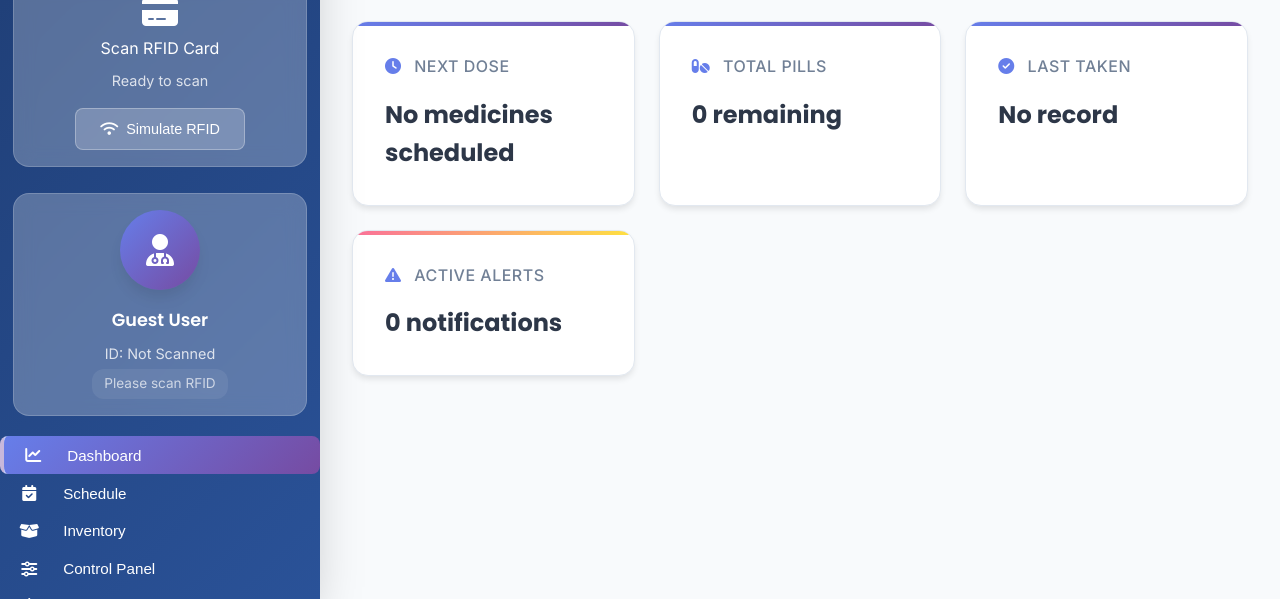
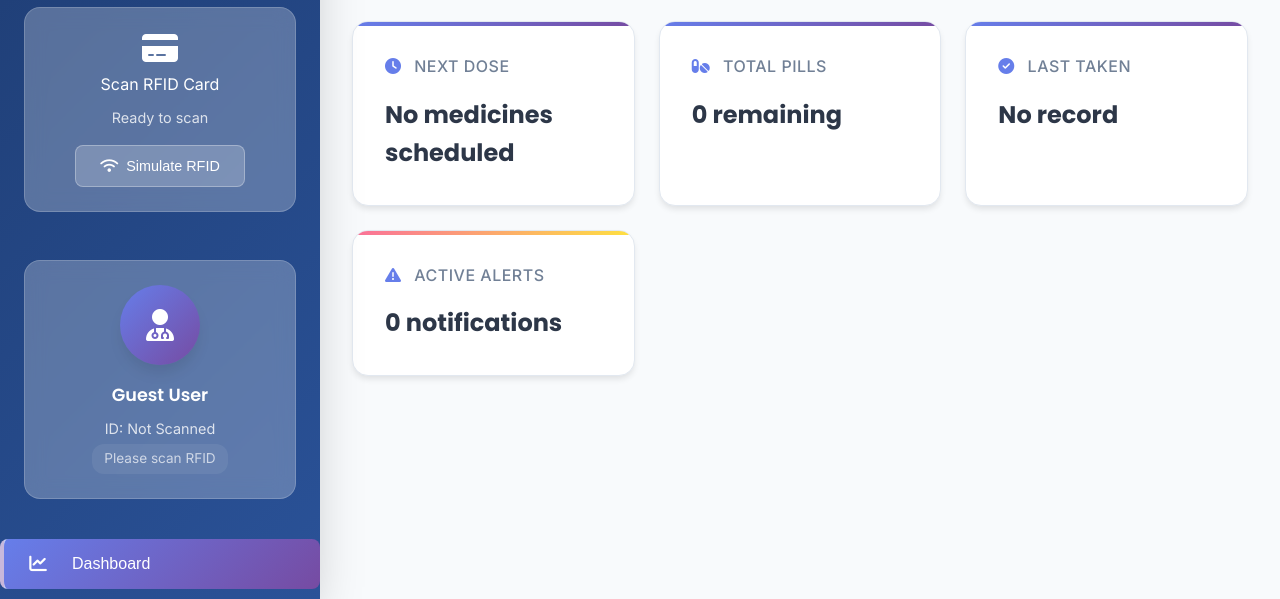
Before and after one commit to jayesx4708/Smart-Medicine-Box, a plain HTML site: page main.html in a window 1280 px wide. Shown: the part 201-800 px from the top of the page. Drawn offline with Linux system fonts and the light colour scheme.

Commit message:
updated sidebar

```diff
--- a/style.css
+++ b/style.css
@@ -124,15 +124,11 @@ body {
   flex-direction: column;
   position: fixed;
   height: 100vh;
-  overflow: hidden;   /* ✅ whole sidebar scrolls */
-  /* overflow-x: hidden; */
+  overflow-y: auto;
   z-index: 1000;
   backdrop-filter: blur(10px);
   transition: transform 0.3s cubic-bezier(0.4, 0, 0.2, 1);
 }
-
-
-
 
 .sidebar::-webkit-scrollbar {
   width: 6px;
@@ -148,7 +144,7 @@ body {
 }
 
 .sidebar-header {
-  padding: 1.2rem 1rem ;
+  padding: 2rem 1.5rem 1.5rem;
   border-bottom: 1px solid rgba(255, 255, 255, 0.1);
   text-align: center;
   background: rgba(255, 255, 255, 0.05);
@@ -189,9 +185,9 @@ body {
   background: var(--glassmorphism);
   backdrop-filter: blur(10px);
   border: 1px solid var(--glassmorphism-border);
-  padding: 1rem;
+  padding: 1.5rem;
   border-radius: 16px;
-  margin: 0.8rem;
+  margin: 1.5rem;
   text-align: center;
   transition: all 0.3s ease;
 }
@@ -233,9 +229,9 @@ body {
   background: var(--glassmorphism);
   backdrop-filter: blur(10px);
   border: 1px solid var(--glassmorphism-border);
-  padding: 1rem;
+  padding: 1.5rem;
   border-radius: 16px;
-  margin: 0.8rem;
+  margin: 1.5rem;
   text-align: center;
   transition: all 0.3s ease;
 }
@@ -302,23 +298,22 @@ body {
 
 .nav-menu {
   flex: 1;
-  padding: 0.5rem 0;
+  padding: 1rem 0;
 }
 
 .nav-item {
   display: flex;
   align-items: center;
-  padding: 0.65rem 1.2rem;
+  padding: 1rem 1.5rem;
   color: var(--sidebar-text);
   text-decoration: none;
-  white-space: normal;
   transition: all 0.3s cubic-bezier(0.4, 0, 0.2, 1);
   border: none;
   background: none;
   width: 100%;
   text-align: left;
   cursor: pointer;
-  font-size: 0.95rem;
+  font-size: 1rem;
   font-weight: 500;
   position: relative;
   overflow: hidden;
@@ -352,14 +347,14 @@ body {
 
 .nav-item i {
   margin-right: 1rem;
-  font-size: 1rem;
+  font-size: 1.1rem;
   width: 20px;
   text-align: center;
 }
 
 /* Theme Controls */
 .theme-controls {
-  padding: 1rem;
+  padding: 1.5rem;
   border-top: 1px solid rgba(255, 255, 255, 0.1);
   background: rgba(255, 255, 255, 0.05);
 }
@@ -398,11 +393,9 @@ body {
 }
 
 .sidebar-footer {
-  margin-top: auto;
-
-  padding: 1rem;
+  padding: 1.5rem;
   text-align: center;
-  font-size: 0.75rem;
+  font-size: 0.8rem;
   opacity: 0.7;
   border-top: 1px solid rgba(255, 255, 255, 0.1);
   background: rgba(0, 0, 0, 0.1);
@@ -916,7 +909,7 @@ button:active {
   width: 90%;
   max-width: 600px;
   max-height: 90vh;
-  /* overflow-y: auto; */
+  overflow-y: auto;
   animation: slideIn 0.3s ease;
 }
 
```
